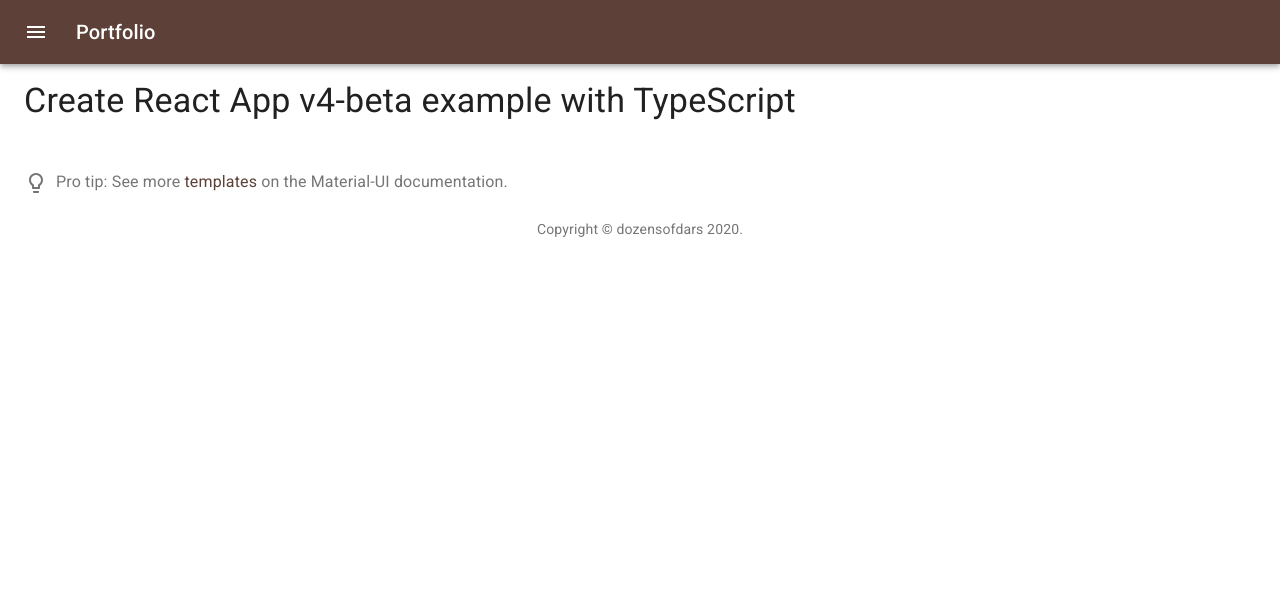
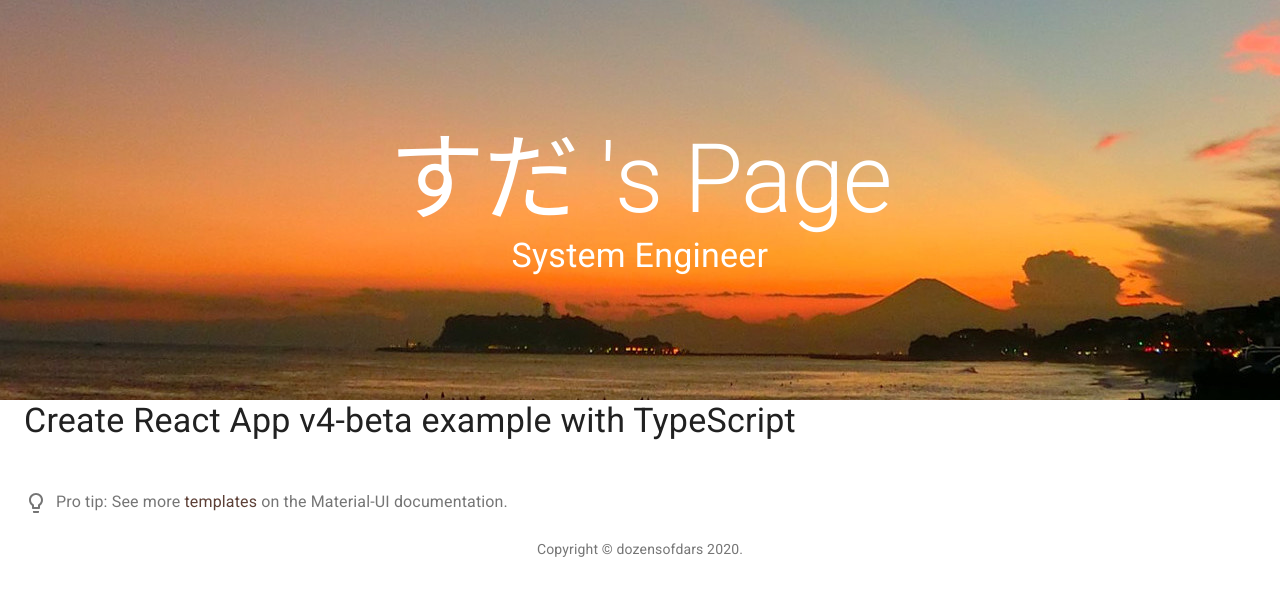
Before and after one commit to dozensofdars/portfolio, a React (Create React App) app: page / in a window 1280 px wide. Shown: the top 596 px of the page. Built offline with nearby package versions, Linux system fonts and the light colour scheme.

Commit message:
ヘッダー仮作成

```diff
--- a/src/App.tsx
+++ b/src/App.tsx
@@ -1,27 +1,17 @@
 import React from 'react'
-import { makeStyles, createStyles, Theme } from '@material-ui/core/styles'
 import Container from '@material-ui/core/Container'
-import MyAppBar from './components/MyAppBar'
 import Content from './components/Content'
+import Header from './components/Header'
+import Copyright from './components/Copyright'
 
-const useStyles = makeStyles((theme: Theme) =>
-  createStyles({
-    container: {
-      marginTop: theme.spacing(2)
-    }
-  })
+const App: React.FC = () => (
+  <>
+    <Header />
+    <Container maxWidth="lg">
+      <Content />
+    </Container>
+    <Copyright />
+  </>
 )
 
-const App: React.FC = () => {
-  const classes = useStyles({})
-  return (
-    <>
-      <MyAppBar title="Portfolio" />
-      <Container maxWidth="lg" className={classes.container}>
-        <Content />
-      </Container>
-    </>
-  )
-}
-
 export default App
--- a/src/components/Content.tsx
+++ b/src/components/Content.tsx
@@ -1,7 +1,6 @@
 import React from 'react'
 import { Box, Typography } from '@material-ui/core'
 import ProTip from './ProTip'
-import Copyright from './Copyright'
 
 const Content: React.FC = () => (
   <Box>
@@ -9,7 +8,6 @@ const Content: React.FC = () => (
       Create React App v4-beta example with TypeScript
     </Typography>
     <ProTip />
-    <Copyright />
   </Box>
 )
 
--- a/src/components/Copyright.tsx
+++ b/src/components/Copyright.tsx
@@ -4,7 +4,7 @@ import { Typography, Link } from '@material-ui/core'
 const Copyright: React.FC = () => (
   <Typography variant="body2" color="textSecondary" align="center">
     {'Copyright © '}
-    <Link color="inherit" href="https://material-ui.com/">
+    <Link color="inherit" href="https://github.com/dozensofdars">
       dozensofdars
     </Link>{' '}
     {new Date().getFullYear()}
--- a/src/components/DrawerList.tsx
+++ b/src/components/DrawerList.tsx
@@ -14,7 +14,7 @@ const useStyles = makeStyles((theme: Theme) =>
 )
 
 const DrawerList: React.FC = () => {
-  const classes = useStyles({})
+  const classes = useStyles()
   return (
     <div className={classes.toolbar}>
       <Divider />
--- /dev/null
+++ b/src/components/Header.tsx
@@ -0,0 +1,57 @@
+import React from 'react'
+import header from '../images/header.jpg'
+import { Box, Typography, useMediaQuery } from '@material-ui/core'
+import {
+  makeStyles,
+  createStyles,
+  Theme,
+  useTheme
+} from '@material-ui/core/styles'
+
+const useStyles = makeStyles((theme: Theme) =>
+  createStyles({
+    header: {
+      backgroundImage: `url(${header})`,
+      backgroundRepeat: 'no-repeat',
+      backgroundPosition: 'center bottom',
+      display: 'flex',
+      justifyContent: 'center',
+      alignItems: 'center',
+      [theme.breakpoints.only('xs')]: { height: '150px' },
+      [theme.breakpoints.only('sm')]: { height: '200px' },
+      [theme.breakpoints.only('md')]: { height: '300px' },
+      [theme.breakpoints.up('lg')]: { height: '400px' }
+    },
+    headerText: {
+      color: 'white'
+    },
+    headerTextBlock: {
+      textAlign: 'center'
+    }
+  })
+)
+
+const Header: React.FC = () => {
+  const classes = useStyles()
+  const theme = useTheme()
+  const mobile = useMediaQuery(theme.breakpoints.down('xs'))
+  return (
+    <Box className={classes.header}>
+      <Box className={classes.headerTextBlock}>
+        <Typography
+          className={classes.headerText}
+          variant={mobile ? 'h3' : 'h1'}
+        >
+          すだ 's Page
+        </Typography>
+        <Typography
+          className={classes.headerText}
+          variant={mobile ? 'subtitle1' : 'h4'}
+        >
+          System Engineer
+        </Typography>
+      </Box>
+    </Box>
+  )
+}
+export default Header
--- a/src/components/MyAppBar.tsx
+++ b/src/components/MyAppBar.tsx
@@ -29,7 +29,7 @@ const MyAppBar: React.FC<MyAppBarProps> = props => {
   const [open, setOpen] = useState(false)
   const handleOpen = () => setOpen(true)
   const handleClose = () => setOpen(false)
-  const classes = useStyles({})
+  const classes = useStyles()
   return (
     <>
       <AppBar position="static">
```
Also changed, not shown: src/images/header.jpg (added), 1 other file (tests, documents, lock files or other folders).
